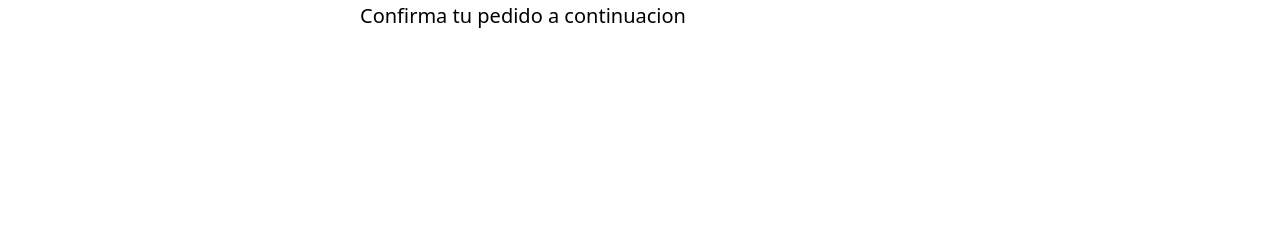
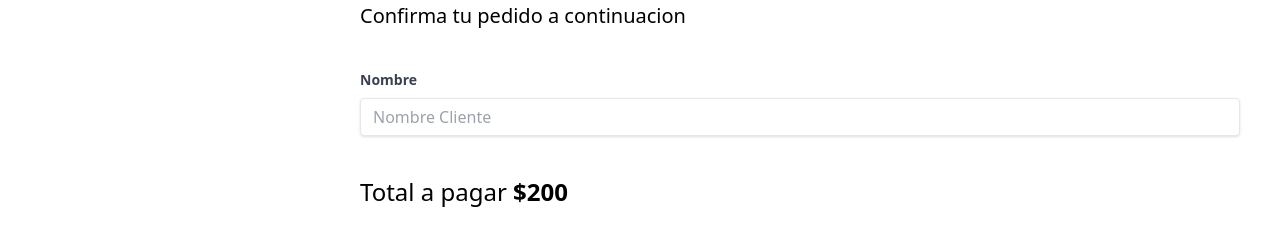
Before and after one commit to sebiten/Kiosko-app, a Next.js app: page /total in a window 1280 px wide. Shown: the part 214-460 px from the top of the page. Built offline with nearby package versions, Linux system fonts and the light colour scheme; no server answers; the database is empty.

Commit message:
datos y total

```diff
--- a/context/QuioscoProvider.jsx
+++ b/context/QuioscoProvider.jsx
@@ -1,6 +1,9 @@
 import { useState, useEffect, createContext } from "react";
 import axios from "axios";
 import { toast } from "react-toastify";
+import { useRouter } from "next/router";
+
+
 const QuioscoContext = createContext();
 
 const QuioscoProvider = ({ children }) => {
@@ -9,7 +12,7 @@ const QuioscoProvider = ({ children }) => {
   const [producto, setProdcuto] = useState({});
   const [modal, setModal] = useState(false);
   const [pedido, setPedido ] = useState([]);
-
+  const router = useRouter();
 
   const obtenerCategorias = async () => {
     const { data } = await axios('/api/categorias');
@@ -18,6 +21,7 @@ const QuioscoProvider = ({ children }) => {
   const handleClickCategoria = id => {
     const categoria = categorias.filter(categoria => categoria.id === id);
     setCategoriaActual(categoria[0]);
+    router.push('/');
   }
 
   useEffect(() => {
--- a/pages/total.js
+++ b/pages/total.js
@@ -1,12 +1,61 @@
 import Layout from '../layout/layout'
+import { useEffect, useCallback } from 'react'
+import useQuiosco from '../hooks/useQuiosco'
 
-const total = () => {
+
+export default function Total() {
+
+  const { pedido } = useQuiosco()
+
+
+  const comprobarPedido = useCallback(() => {
+    return pedido.length === 0;
+}, [pedido])
+
+  useEffect(() => {
+    comprobarPedido()
+  }, [pedido, comprobarPedido]);
+
+  const colocarPedido = (e) => {
+    e.preventDefault()
+    console.log('Colocando pedido')
+  }
+
   return (
     <Layout pagina="Total y confirmar pedido">
     <h1 className="text-3xl text-gray-800 font-light">Total y confirmar pedido</h1>
     <p className="text-xl my-10">Confirma tu pedido a continuacion</p>
-  </Layout>
+      <form
+        onSubmit={colocarPedido}
+      >
+        <div>
+          <label
+          className="block text-gray-700 text-sm font-bold mb-2" htmlFor="nombre">Nombre</label>
+          <input
+            className="shadow appearance-none border rounded w-full py-2 px-3 text-gray-700 leading-tight focus:outline-none focus:shadow-outline"
+            id="nombre"
+            type="text"
+            placeholder="Nombre Cliente"
+            value=""
+          />
+        </div>
+        <div className='mt-10'>
+          <p className='text-2xl'>Total a pagar {''} <span className='font-bold'>$200</span>
+          </p>
+        </div>
+        <div>
+          <input
+            className={`${comprobarPedido() ? "bg-indigo-100" : "bg-indigo-600 hover:bg-indigo-800"}bg-gray-800 w-full mt-5 p-2 text-white uppercase font-bold hover:bg-gray-900 cursor-pointer`}
+            type="submit"
+            value="Confirmar Pedido"
+            disabled={comprobarPedido()}
+          />
+        </div>
+      </form>
+
+
+      </Layout>
+
   )
+
 }
-
-export default total
```
